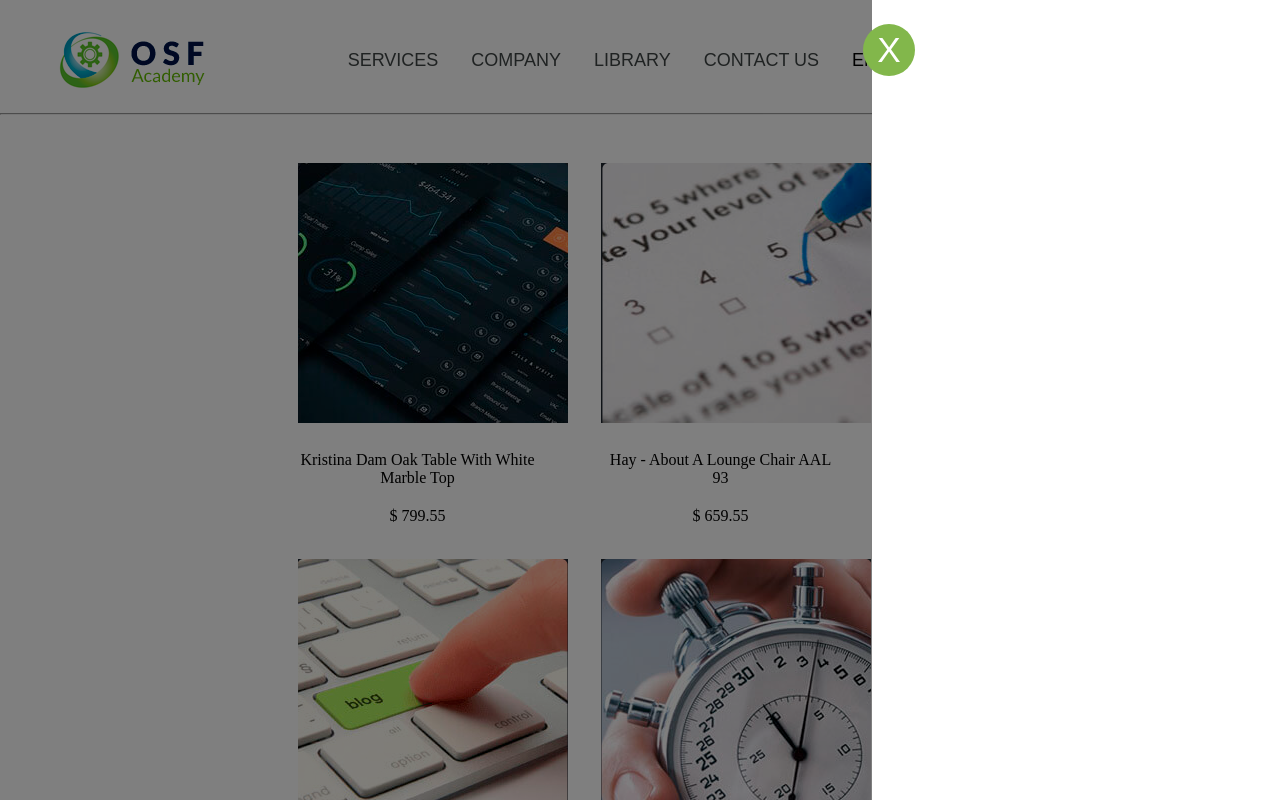
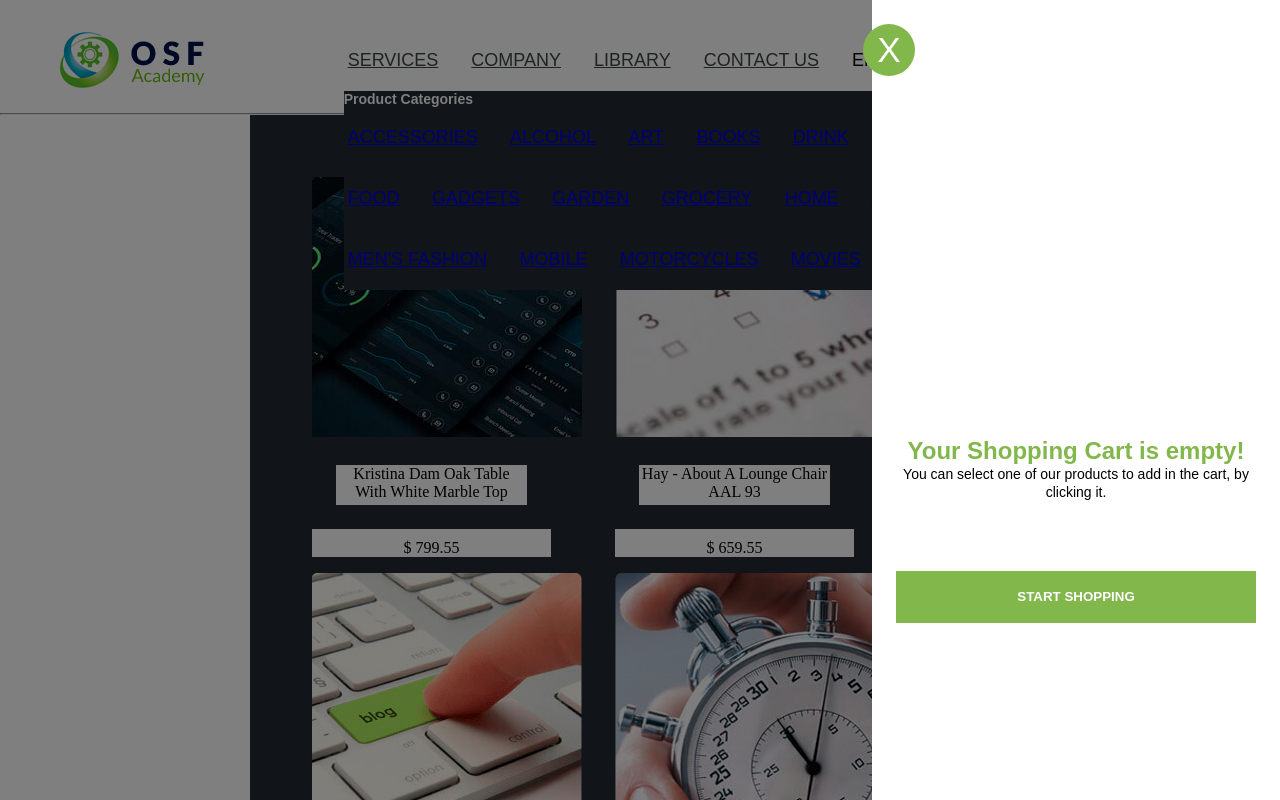
Before and after one commit to DeAndrago/DiegoOSFProject, a plain HTML site: page index.html in a window 1280 px wide. Shown: the top 800 px of the page. Drawn offline with Linux system fonts and the light colour scheme.

Commit message:
Last day of Project

```diff
--- a/index.css
+++ b/index.css
@@ -22,6 +22,7 @@ header {
     padding-left: 2px;
     text-transform: uppercase;
     font-family: Arial, Helvetica;
+
 }
 
 .cart-icon {
@@ -30,7 +31,6 @@ header {
 }
 
 .links {
-    text-decoration: none;
     color: #3e4444;
 }
 
@@ -40,23 +40,25 @@ header {
     padding: 10px 20px 44px;
 }
 
-/* .megaMenu {
+.megaMenu {
     position: absolute;
     font-family: Arial, Helvetica;
     font-size: 12px;
     background: #222831;
     color: white;
-    text-transform: uppercase;
     justify-content: space-between;
     display: flex;
-} */
-/* .menuDown {
+    text-decoration: none;
+
+}
+
+.menuDown {
     background: #222831;
-    text-decoration: none;
     color: white;
     display: flex;
     width: 100%;
-} */
+    text-decoration: none;
+}
 
 .product {
     width: 271px;
@@ -66,10 +68,12 @@ header {
 }
 
 .products-list {
+    border-top: 50px;
+    background-color: #222831;
     display: flex;
     flex-wrap: wrap;
     margin: 0 auto;
-    padding: 16px;
+    padding: 30px;
     margin-left: 250px;
     margin-right: 250px;
 }
@@ -81,15 +85,18 @@ header {
 }
 
 .product-title {
-    margin-top: 24px;
+    margin: 24px;
+    height: 40px;
     text-align: center;
     font-style: normal;
     font-size: 16px;
+    background-color: white;
 }
 
 .product-price {
-    padding-top: 20px;
+    padding-top: 10px;
     text-align: center;
+    background-color: white;
 }
 
 .product-commentimage {
@@ -136,6 +143,54 @@ header {
     padding: 24px;
 }
 
+.cart-products {
+    height: 698px;
+    width: 100%;
+    margin-top: 111px;
+}
+
+.cart-empty {
+    margin-top: 413px;
+}
+
+.empty-title {
+    text-align: center;
+    color: #82b74b;
+    font-size: 24px;
+    font-style: normal;
+    font-family: Arial, Helvetica;
+    font-weight: 600;
+    line height: 160%;
+}
+
+.empty-subtitle {
+    text-align: center;
+    color: black;
+    font-size: 14px;
+    font-style: normal;
+    font-family: Arial, Helvetica;
+    font-weight: 300px;
+    line-height: 130%;
+}
+
+.cart-actions {
+    width: 100%;
+    height: 151px;
+}
+
+.cart-startbutton {
+    width: 100%;
+    height: 52px;
+    background-color: #82b74b;
+    text-transform: uppercase;
+    border: none;
+    font-style: normal;
+    font-weight: 600;
+    line-height: 120%;
+    color: white;
+    margin-top: 70px;
+
+}
 footer {
     padding: 10px;
     width: 80%;
--- a/index.html
+++ b/index.html
@@ -12,11 +12,11 @@
                 <lu>
                     <li>
                         <a class="links" href="#">Services</li></a>
-                        <!-- <div class="megaMenu">
+                        <div class="megaMenu">
                             <div class="menuDown">
                                 <div class="interact">
-                                    <header>Product Categories</header>
-                                    <ul class="megaLinks">
+                                    <h3 class="nav-title">Product Categories</h3>
+                                    <ul>
                                         <li><a href ="#">Accessories</a></li>
                                         <li><a href ="#">Alcohol</a></li>
                                         <li><a href ="#">Art</a></li>
@@ -38,7 +38,7 @@
                                     </ul>
                                 </div>
                             </div>
-                          </div> -->
+                          </div>
                     <li><a class="links" href="#">Company</li></a>
                     <li><a class="links" href="#">Library</li></a>
                     <li><a class="links"a href="#">Contact Us</li></a>
@@ -75,8 +75,6 @@
                 <!-- End Product -->
                 </div>
 
-
-
                 <!-- Product -->
                 <div class="product">
 
@@ -88,8 +86,6 @@
                 <div class="product-price">$ 659.55</div>
                 <!-- End Product -->
                 </div>
-
-
 
                 <!-- Product -->
                 <div class="product">
@@ -103,7 +99,6 @@
                 <!-- End Product -->
                 </div>
 
-
                 <!-- Product -->
                 <div class="product">
 
@@ -115,7 +110,6 @@
                 <div class="product-price">$ 299.99</div>
                 <!-- End Product -->
                 </div>
-
 
                 <!-- Product -->
                 <div class="product">
@@ -129,7 +123,6 @@
                 <!-- End Product -->
                 </div>
 
-
                 <!-- Product -->
                  <div class="product">
 
@@ -141,7 +134,6 @@
                 <div class="product-price">$ 410.99</div>
                 <!-- End Product -->
                 </div>
-
 
                 <!-- Product -->
                 <div class="product">
@@ -155,7 +147,6 @@
                 <!-- End Product -->
                 </div>
 
-
                 <!-- Product -->
                 <div class="product">
 
@@ -166,10 +157,13 @@
                 <div class="product-title">Comment</div>
                 <div class="product-price">No Value</div>
                 <!-- End Product -->
+                    </div>
                 </div>
                 <!-- End Products-List -->
 
+                <!-- Cart -->
                 <div class="cart">
+                    <!-- Cart Close -->
                     <div class="cart-close">
                         <span class="close-icon">X</span>
                     </div>
@@ -177,10 +171,28 @@
 
                 <!-- Cart Content -->
                     <div class="cart-content">
+                <!-- Cart Products -->
+                        <div class="cart-products">
+                <!-- Cart Empty -->
+                            <div class="cart-empty" data-empty-cart>
+                                <div class="empty-title">
+                                    Your Shopping Cart is empty!</div>
+                                <div class="empty-subtitle">
+                                    You can select one of our products to add in the cart, by clicking it.
+                                </div>
+                            </div>
+                <!-- End Cart Products -->
 
-                    </div>
+                <!-- Cart Actions -->
+                <div class="cart_actions"></div>
+                        <button class="cart-startbutton"> start shopping </button>
+                <!-- End Cart Actions -->
+                     </div>
+                <!-- End Cart Content -->
                 </div>
+                <!-- End Cart -->
             </div>
+            <!-- End Container -->
         </main>
         <footer>
                     <!-- Footer Classes -->
--- a/index.js
+++ b/index.js
@@ -1,6 +1,20 @@
 (() => {
+    const cartItems = [];
     const cartButton = document.querySelectorAll(".cart-icon");
     const closeCartButton = document.querySelector("span.close-icon");
+    const elementsToHide = document.querySelectorAll("[data-empty-cart]");
+
+    if (cartItems.length === 0) {
+
+        elementsToHide.forEach((element) => {
+            element.style.display = "block";
+        });
+
+    } else {
+        elementsToHide.forEach((element) => {
+            element.style.display = "none";
+        });
+    }
 
     closeCartButton.onclick = () => {
         const cart = document.querySelector(".cart");
@@ -9,6 +23,8 @@
     cart.style.display = "none";
     }
 
+
+    // When clicking in the Cart Button, opens the Cart.
     cartButton.forEach(element => {
         element.addEventListener("click", () => {
             const cart = document.querySelector(".cart");
@@ -18,8 +34,6 @@
     })
 
 
-    // When clicking in the Cart Button, opens the Cart.
-
     // When clicking in closeCartButton, hide the Cart.
     console.log(cartButton);
     console.log(closeCartButton);
```
Also changed, not shown: 1 other file.
